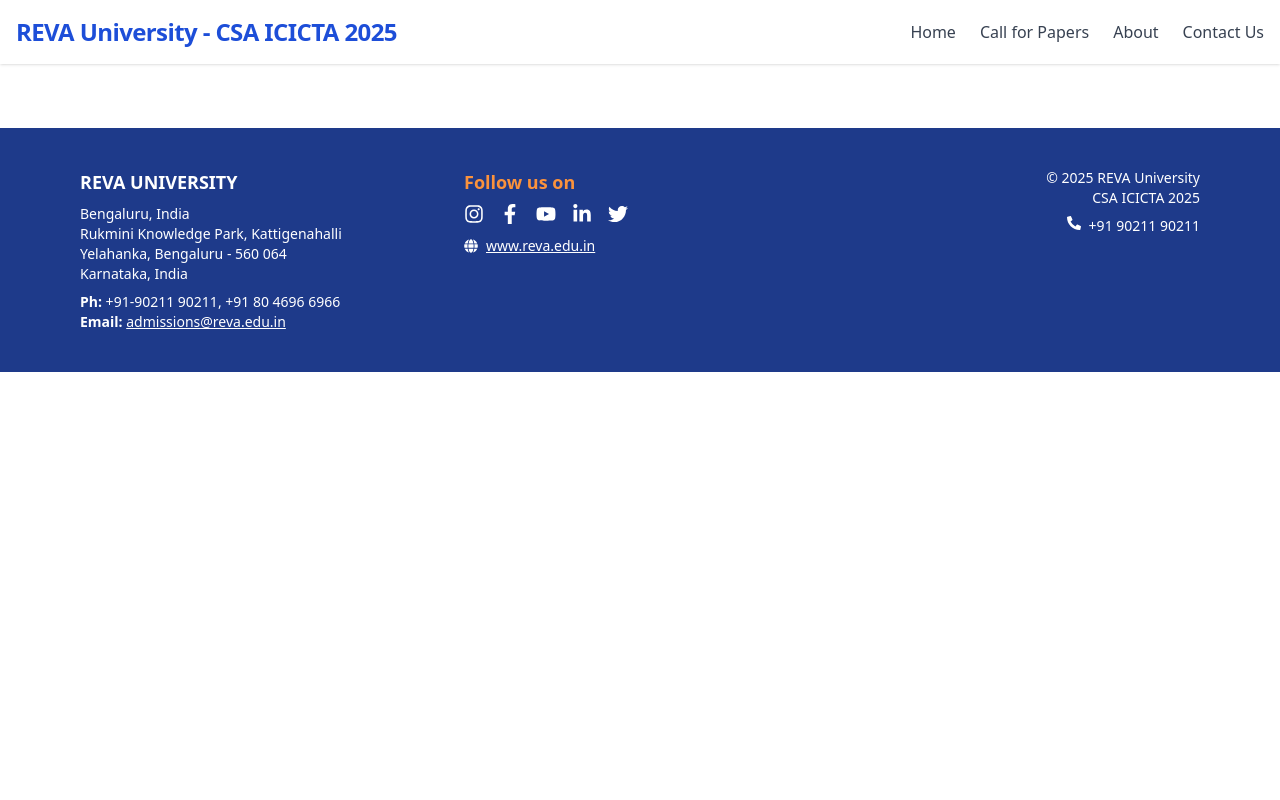
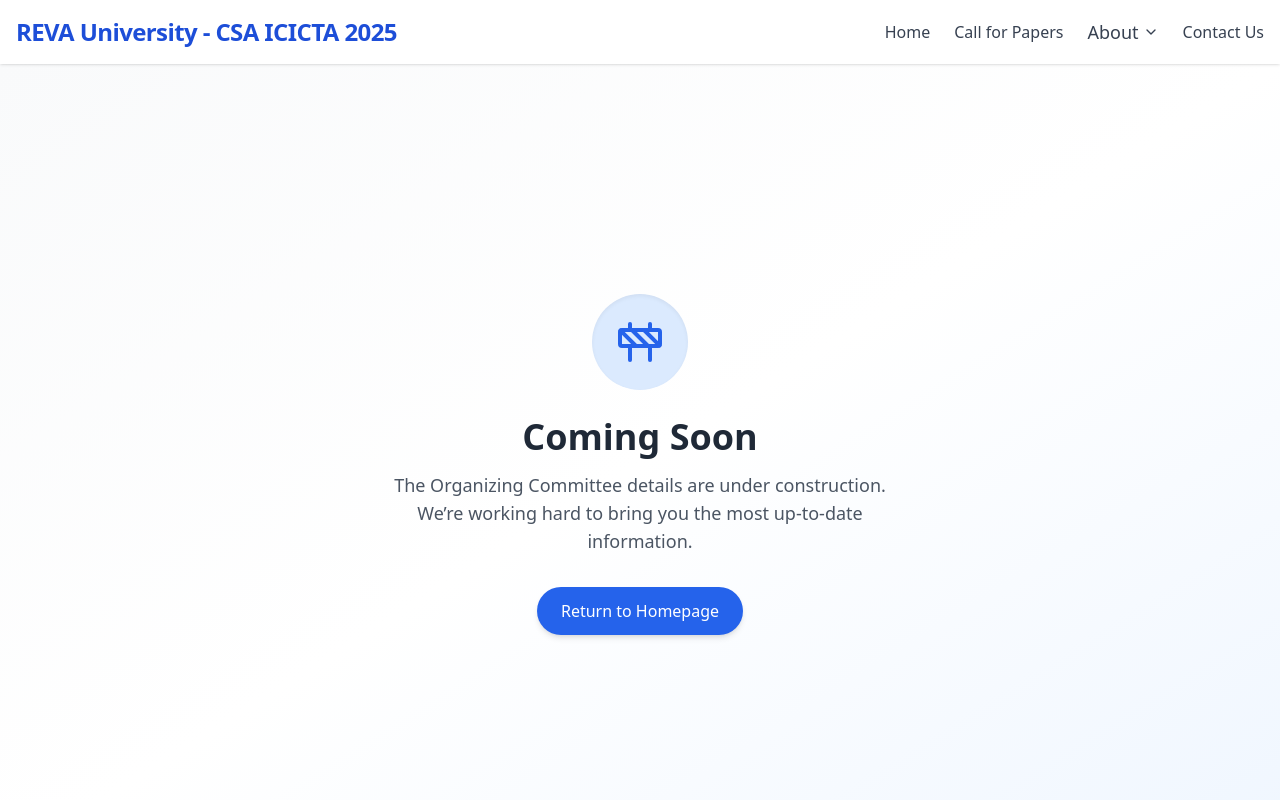
Before and after one commit to SatinderSinghSall/rava-csa-icicta--2025, a React (Vite) app: page /organizing-committee in a window 1280 px wide. Shown: the top 800 px of the page. Built offline with nearby package versions, Linux system fonts and the light colour scheme.

Commit message:
Made some changes in navigation bar.

```diff
--- a/src/App.jsx
+++ b/src/App.jsx
@@ -1,6 +1,10 @@
 import "./App.css";
+
 import { BrowserRouter as Router, Routes, Route } from "react-router-dom";
 import { Toaster } from "react-hot-toast";
+import { ToastContainer } from "react-toastify";
+import "react-toastify/dist/ReactToastify.css";
+
 import Navbar from "./components/Navbar";
 import Footer from "./components/Footer";
 import Home from "./pages/Home";
@@ -11,8 +15,7 @@ import Register from "./pages/Register";
 import AdminLogin from "./pages/AdminLogin";
 import AdminDashboard from "./pages/AdminDashboard";
 import ProtectedRoute from "./components/ProtectedRoute";
-import { ToastContainer } from "react-toastify";
-import "react-toastify/dist/ReactToastify.css";
+import OrganizingCommittee from "./pages/OrganizingCommite";
 
 function App() {
   return (
@@ -28,6 +31,7 @@ function App() {
         <Route path="/contact-us" element={<ContactSection />} />
         <Route path="/register" element={<Register />} />
         <Route path="/admin/login" element={<AdminLogin />} />
+        <Route path="/organizing-committee" element={<OrganizingCommittee />} />
 
         {/* Protected Dashboard route: */}
         <Route
--- a/src/components/Navbar.jsx
+++ b/src/components/Navbar.jsx
@@ -1,9 +1,10 @@
 import { Link } from "react-router-dom";
 import { useState } from "react";
-import { Menu, X } from "lucide-react";
+import { Menu, X, ChevronDown } from "lucide-react";
 
 const Navbar = () => {
   const [isOpen, setIsOpen] = useState(false);
+  const [isAboutOpen, setIsAboutOpen] = useState(false); // for mobile dropdown
 
   return (
     <header className="bg-white shadow sticky top-0 z-50">
@@ -35,12 +36,40 @@ const Navbar = () => {
           >
             Call for Papers
           </Link>
-          <Link to="/about-us" className="hover:text-blue-600 transition">
-            About
+
+          {/* Desktop About Dropdown */}
+          <div className="relative group">
+            <button
+              onClick={() => setIsAboutOpen(!isAboutOpen)}
+              className="flex items-center space-x-1 hover:text-blue-600 transition-all duration-300 ease-in-out"
+            >
+              <span className="text-lg">About</span>
+              <ChevronDown size={16} />
+            </button>
+
+            {/* Dropdown Content */}
+            {isAboutOpen && (
+              <div className="absolute left-0 top-full mt-2 bg-white shadow-lg rounded-md w-48 py-2 z-50 opacity-100 transition-all duration-300 ease-in-out">
+                <Link
+                  to="/about-us"
+                  className="block px-4 py-2 text-gray-800 hover:bg-blue-50 hover:text-blue-600 transition-all duration-200"
+                >
+                  About Us
                 </Link>
+                <Link
+                  to="/organizing-committee"
+                  className="block px-4 py-2 text-gray-800 hover:bg-blue-50 hover:text-blue-600 transition-all duration-200"
+                >
+                  Organizing Committee
+                </Link>
+              </div>
+            )}
+          </div>
+
           <Link to="/contact-us" className="hover:text-blue-600 transition">
             Contact Us
           </Link>
+
           {/* <Link
             to="/admin/login"
             className="flex items-center bg-blue-600 text-white px-4 py-2 rounded-full hover:bg-blue-700 transition shadow-sm"
@@ -68,13 +97,39 @@ const Navbar = () => {
             >
               Call for Papers
             </Link>
+
+            {/* Mobile About Dropdown Toggle */}
+            <button
+              onClick={() => setIsAboutOpen(!isAboutOpen)}
+              className="flex items-center justify-between w-full hover:text-blue-600"
+            >
+              <span>About</span>
+              <ChevronDown
+                size={18}
+                className={`transition-transform ${
+                  isAboutOpen ? "rotate-180" : ""
+                }`}
+              />
+            </button>
+            {isAboutOpen && (
+              <div className="pl-4 flex flex-col space-y-2 text-sm">
                 <Link
                   to="/about-us"
                   className="hover:text-blue-600"
                   onClick={() => setIsOpen(false)}
                 >
-              About
+                  About Us
                 </Link>
+                <Link
+                  to="/organizing-committee"
+                  className="hover:text-blue-600"
+                  onClick={() => setIsOpen(false)}
+                >
+                  Organizing Committee
+                </Link>
+              </div>
+            )}
+
             <Link
               to="/contact-us"
               className="hover:text-blue-600"
@@ -82,13 +137,14 @@ const Navbar = () => {
             >
               Contact Us
             </Link>
-            <Link
+
+            {/* <Link
               to="/admin/login"
               className="bg-blue-600 text-white text-center px-4 py-2 rounded-full hover:bg-blue-700 transition shadow-sm"
               onClick={() => setIsOpen(false)}
             >
               Admin Login
-            </Link>
+            </Link> */}
           </nav>
         </div>
       )}
--- /dev/null
+++ b/src/pages/OrganizingCommite.jsx
@@ -0,0 +1,37 @@
+import { Construction } from "lucide-react";
+
+const OrganizingCommittee = () => {
+  return (
+    <div className="min-h-screen flex items-center justify-center bg-gradient-to-br from-gray-50 via-white to-blue-50 px-4 py-16">
+      <div className="text-center max-w-lg">
+        {/* Modern Icon */}
+        <div className="mb-6">
+          <div className="w-24 h-24 mx-auto bg-blue-100 text-blue-600 rounded-full flex items-center justify-center shadow-inner animate-fade-in">
+            <Construction size={48} />
+          </div>
+        </div>
+
+        {/* Heading */}
+        <h1 className="text-4xl font-extrabold text-gray-800 mb-3 leading-tight">
+          Coming Soon
+        </h1>
+
+        {/* Description */}
+        <p className="text-gray-600 text-lg mb-8">
+          The Organizing Committee details are under construction. We’re working
+          hard to bring you the most up-to-date information.
+        </p>
+
+        {/* Button */}
+        <a
+          href="/"
+          className="inline-block px-6 py-3 bg-blue-600 text-white rounded-full font-medium hover:bg-blue-700 transition-all duration-300 shadow-md"
+        >
+          Return to Homepage
+        </a>
+      </div>
+    </div>
+  );
+};
+
+export default OrganizingCommittee;
```
Lines whose indentation alone changed are shown as unchanged.
